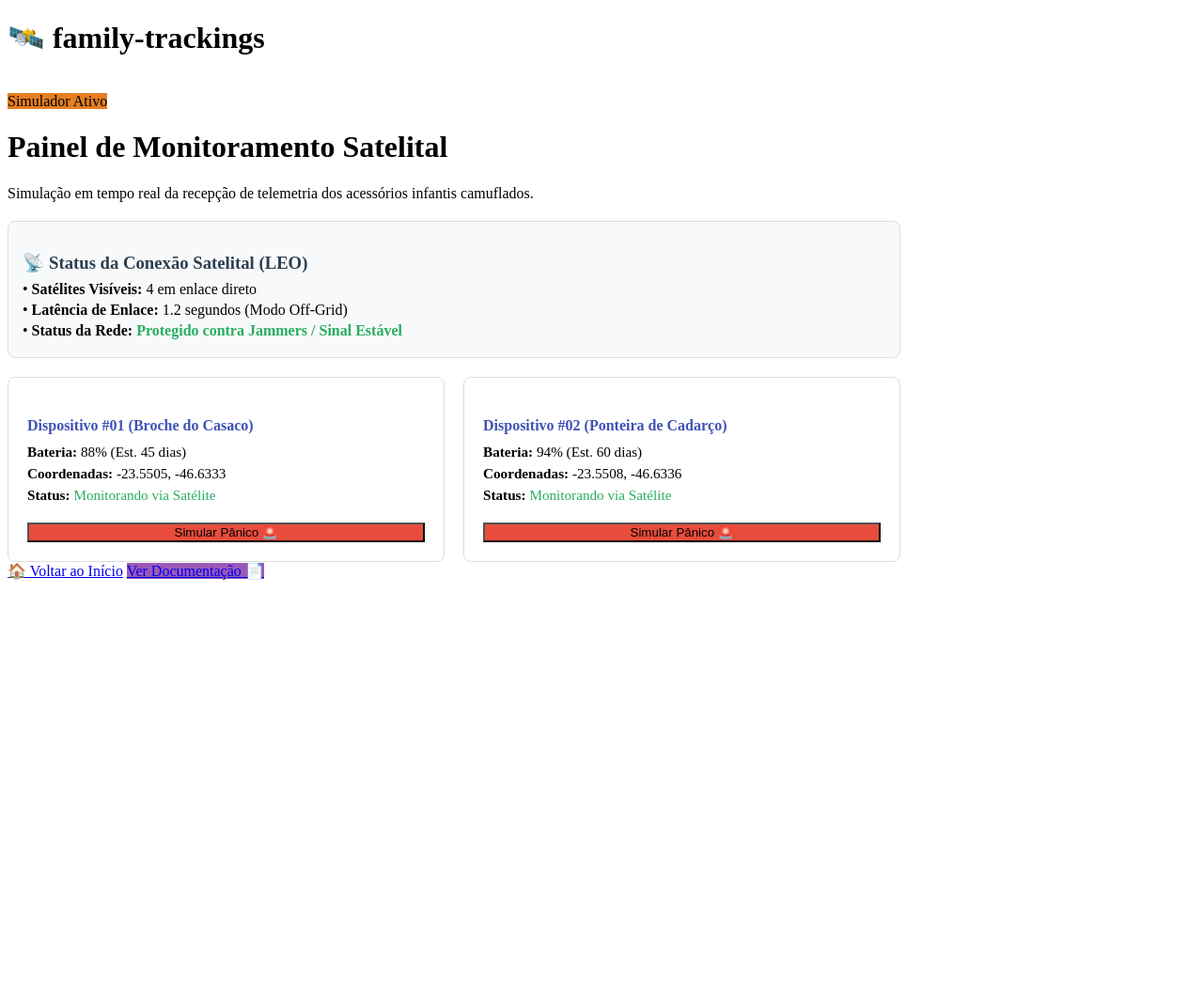
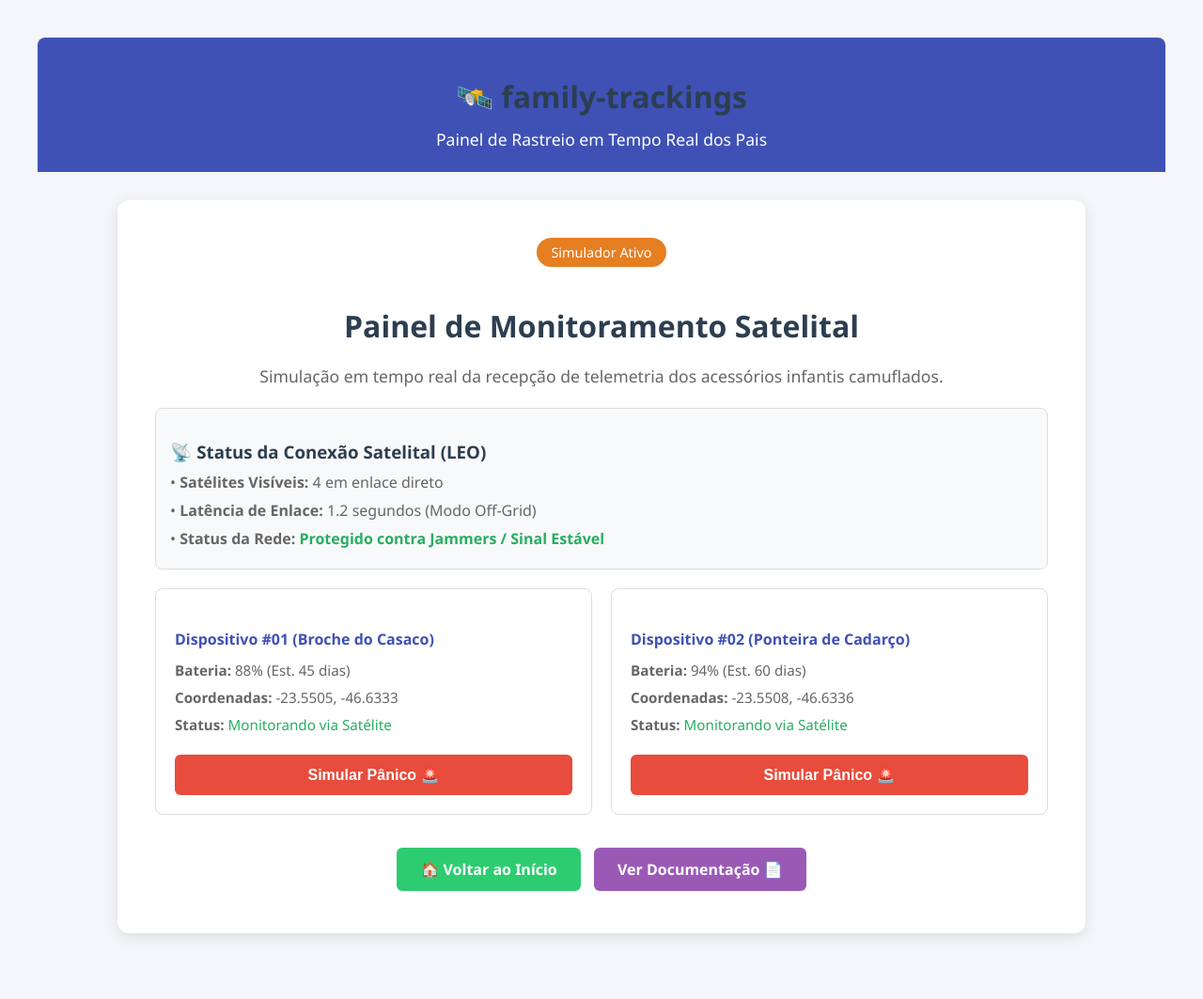
Before and after one commit to HilquiasAlmeida/FIAP, a Django app: template Computer-Engineering/Projects/Python/Automation/family-trackings/parents-child-tracking-iot/web/family_project/parents_tracker/templates/tracker/demonstration/simulator.html in a window 1280 px wide. Shown: the whole page at 94% size. Before the commit the page ends 617 px from the top, so only its background shows below. Run offline with Django 4.2, Linux system fonts and the light colour scheme; the template is opened without the code that fills it, so the values that code supplies are empty.

Commit message:
Enhance CSS styles for the family tracker project

```diff
--- a/Computer-Engineering/Projects/Python/Automation/family-trackings/parents-child-tracking-iot/web/family_project/parents_tracker/static/assets/css/style.css
+++ b/Computer-Engineering/Projects/Python/Automation/family-trackings/parents-child-tracking-iot/web/family_project/parents_tracker/static/assets/css/style.css
@@ -1,3 +1,91 @@
+:root {
+    --border-color: #d1d5db;
+}
+
+body {
+    font-family: 'Segoe UI', Tahoma, Geneva, Verdana, sans-serif;
+    background-color: #f4f6f9;
+    color: #333;
+    margin: 0;
+    padding: 40px;
+    text-align: center;
+}
+
+header {
+    background-color: #3f51b5;
+    color: white;
+    padding: 20px;
+    text-align: center;
+    border-radius: 8px 8px 0 0;
+}
+
+.container {
+    max-width: 800px;
+    margin: 30px auto;
+    background: white;
+    padding: 40px;
+    border-radius: 12px;
+    box-shadow: 0 4px 15px rgba(0, 0, 0, 0.1);
+}
+
+h1 {
+    color: #2c3e50;
+    margin-bottom: 10px;
+}
+
+p {
+    color: #666;
+    font-size: 1.1rem;
+    line-height: 1.6;
+}
+
+.badge {
+    display: inline-block;
+    background: #3498db;
+    color: white;
+    padding: 6px 15px;
+    border-radius: 20px;
+    font-size: 0.9rem;
+    margin-bottom: 20px;
+}
+
+.links {
+    margin-top: 30px;
+}
+
+.btn {
+    display: inline-block;
+    background: #2ecc71;
+    color: white;
+    padding: 12px 25px;
+    border-radius: 6px;
+    text-decoration: none;
+    font-weight: bold;
+    transition: background 0.3s;
+    margin: 5px;
+}
+
+.btn:hover {
+    background: #27ae60;
+}
+
+/* Estilo para botões extras do sistema */
+button {
+    background-color: #3f51b5;
+    color: white;
+    border: none;
+    padding: 12px 20px;
+    border-radius: 6px;
+    cursor: pointer;
+    font-size: 1rem;
+    font-weight: bold;
+    transition: background 0.3s;
+}
+
+button:hover {
+    background-color: #303f9f;
+}
+
 .img-container {
     width: 100%;
     max-height: 400px;
@@ -6,12 +94,14 @@
     margin: 1.5rem 0;
     border: 1px solid var(--border-color);
 }
+
 .img-container img {
     width: 100%;
     height: auto;
     display: block;
     object-fit: cover;
 }
+
 .card-img {
     width: 100%;
     height: 160px;
```
